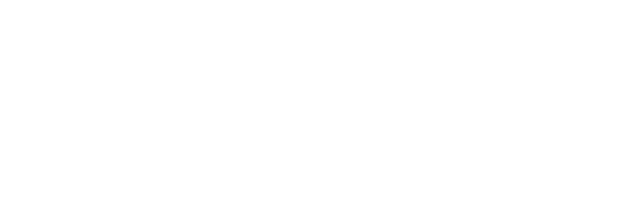
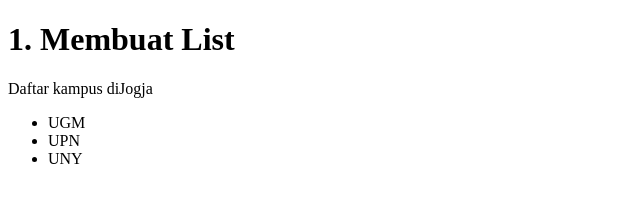
Before and after one commit to RifaiRifantoro/pw_praktikum_2, a plain HTML site: page index.html in a window 1280 px wide. Shown: the whole page, without its empty margins (0-640 px from the left). Drawn offline with Linux system fonts and the light colour scheme.

Commit message:
Membuat List

```diff
--- a/index.html
+++ b/index.html
@@ -6,6 +6,12 @@
     <title>Document</title>
 </head>
 <body>
-
+    <h1>1. Membuat List</h1>
+    <p>Daftar kampus diJogja</p>
+    <ul>
+        <li>UGM</li>
+        <li>UPN</li>
+        <li>UNY</li>
+    </ul>
 </body>
 </html>
```
